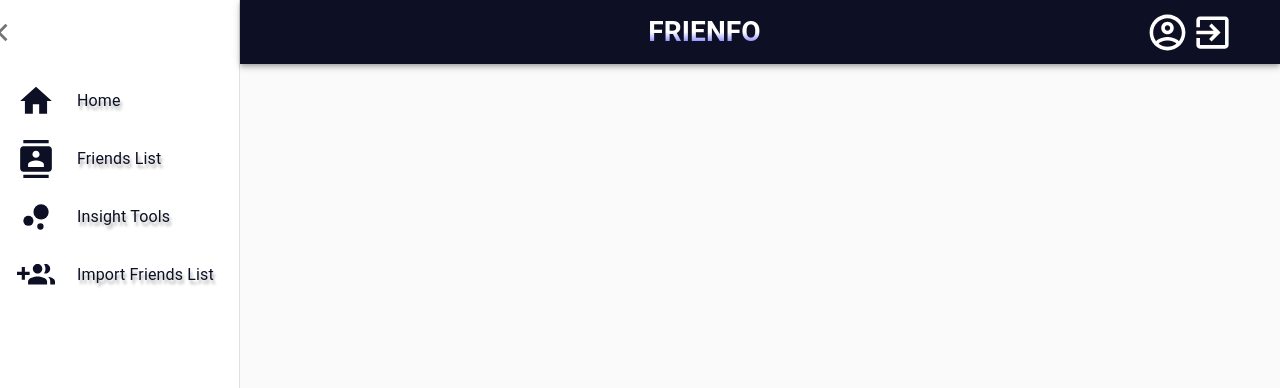
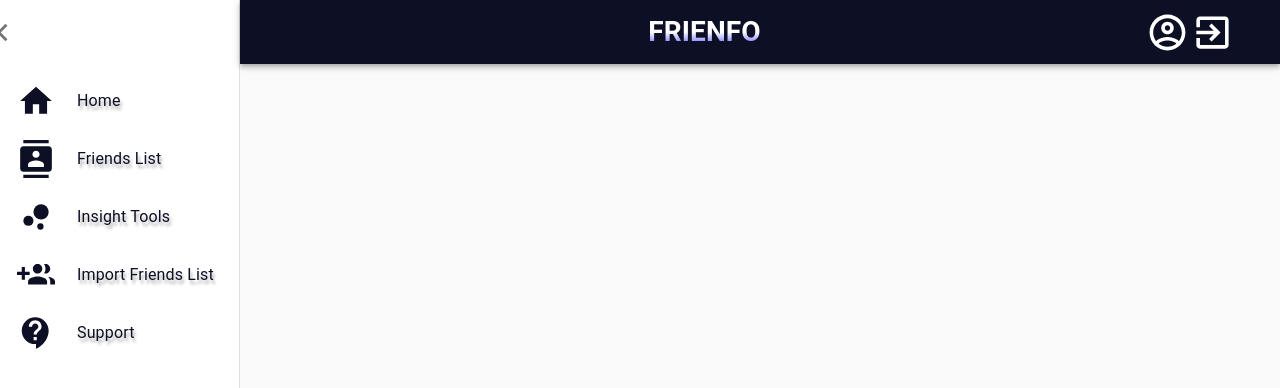
Before and after one commit to Sxlly/Frienfo, a React (Create React App) app in the folder frienfo/: page / in a window 1280 px wide. Shown: the top 388 px of the page. Built offline with nearby package versions, Linux system fonts and the light colour scheme.

Commit message:
addition of support option

```diff
--- a/frienfo/src/options.js
+++ b/frienfo/src/options.js
@@ -10,6 +10,7 @@ import HomeIcon from '@material-ui/icons/Home';
 import ContactsIcon from '@material-ui/icons/Contacts';
 import BubbleChartIcon from '@material-ui/icons/BubbleChart';
 import GroupAddIcon from '@material-ui/icons/GroupAdd';
+import ContactSupportIcon from '@material-ui/icons/ContactSupport';
 
 
 const styles = {
@@ -77,5 +78,12 @@ export const Options = (
             <ListItemText primary="Import Friends List" style = {styles.text} />
         </ListItem>
 
+        <ListItem button>
+            <ListItemIcon>
+                <ContactSupportIcon style = {styles.button} />
+            </ListItemIcon>
+            <ListItemText primary="Support" style = {styles.text} />
+        </ListItem>
+
     </div>
 )
```
Also changed, not shown: 1 other file (tests, documents, lock files or other folders).
